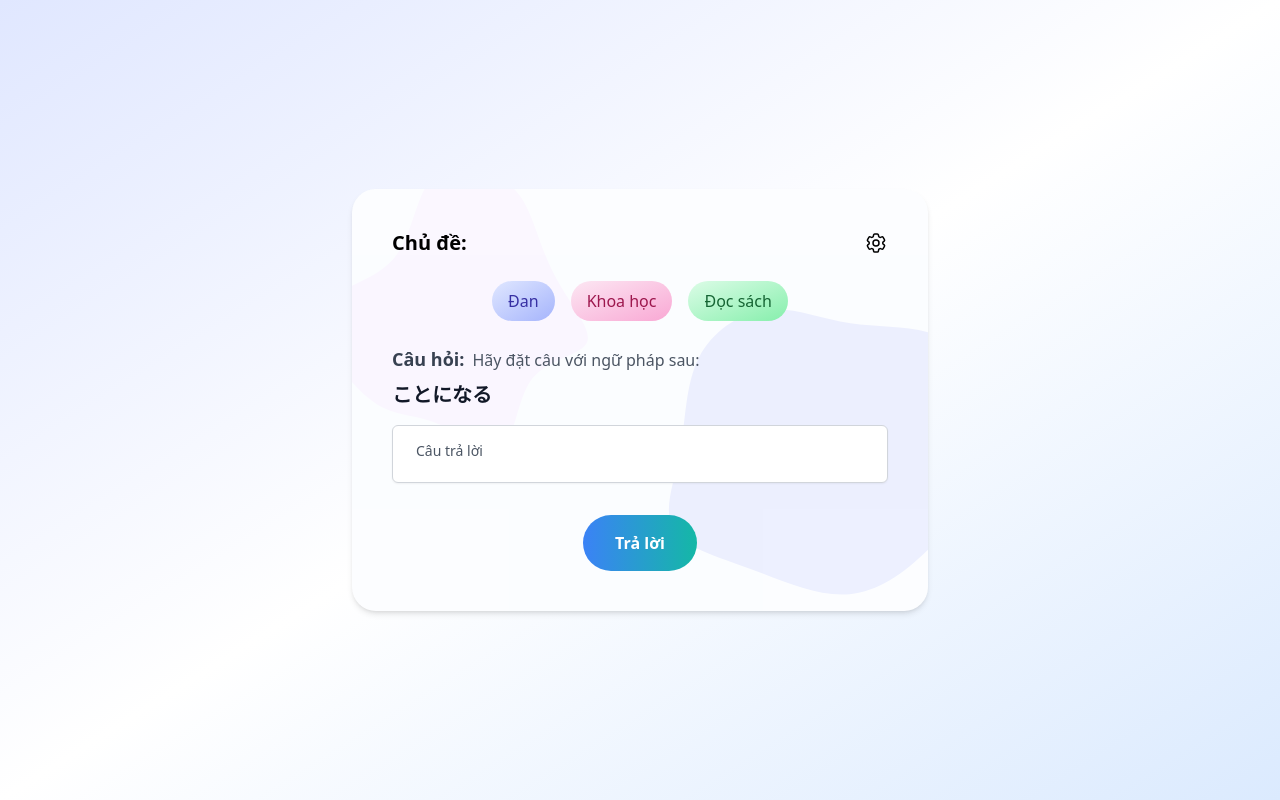
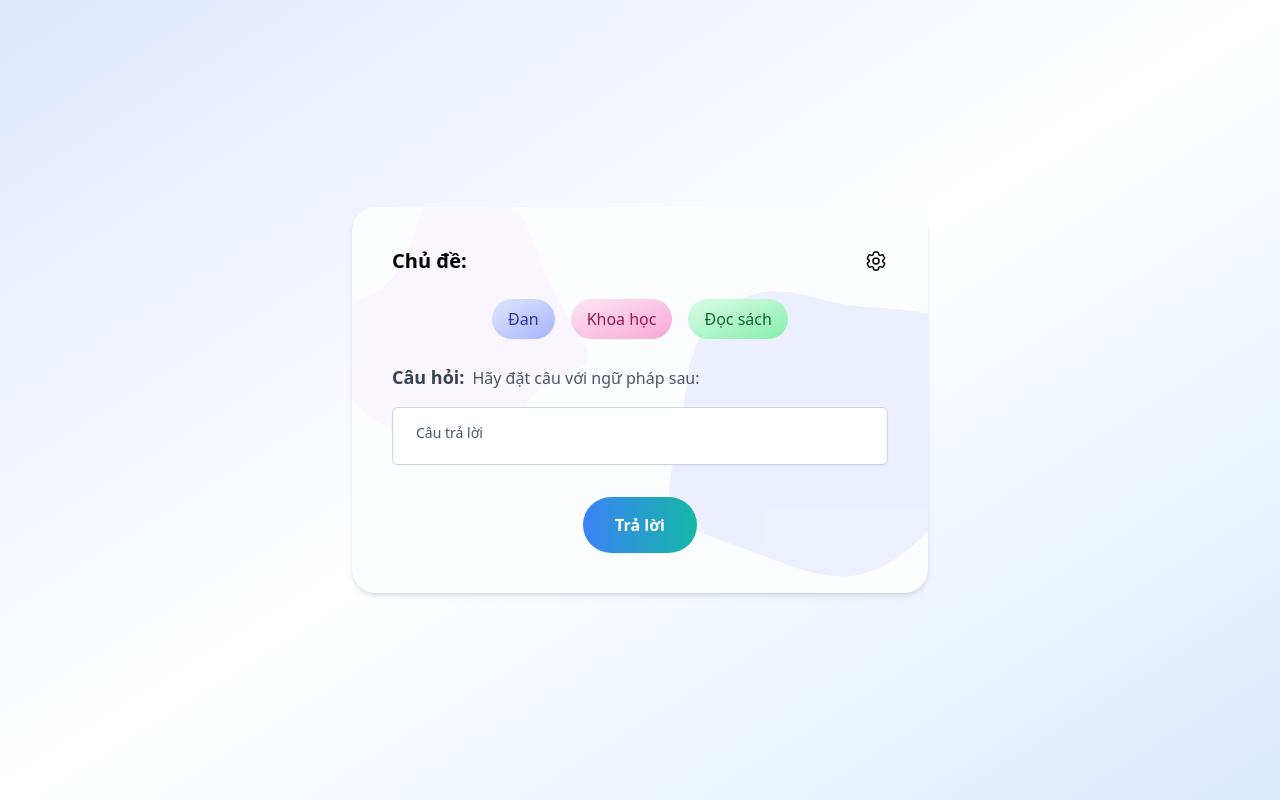
Before and after one commit to longlevan9x/angular-japanese-learn, an Angular app: page / in a window 1280 px wide. Built offline with nearby package versions, Linux system fonts and the light colour scheme; what ng-zorro-antd would draw is missing.

Commit message:
Update app.component.html

```diff
--- a/src/app/app.component.html
+++ b/src/app/app.component.html
@@ -54,7 +54,7 @@
                     <p class="text-gray-600">Hãy đặt câu với ngữ pháp sau:</p>
                 </div>
 
-                <p class="text-xl font-bold text-gray-900 mt-2">ことになる</p>
+                <p class="text-xl font-bold text-gray-900 mt-2">{{grammar.key}}</p>
             </div>
 
             <div class="relative mb-8">
```
